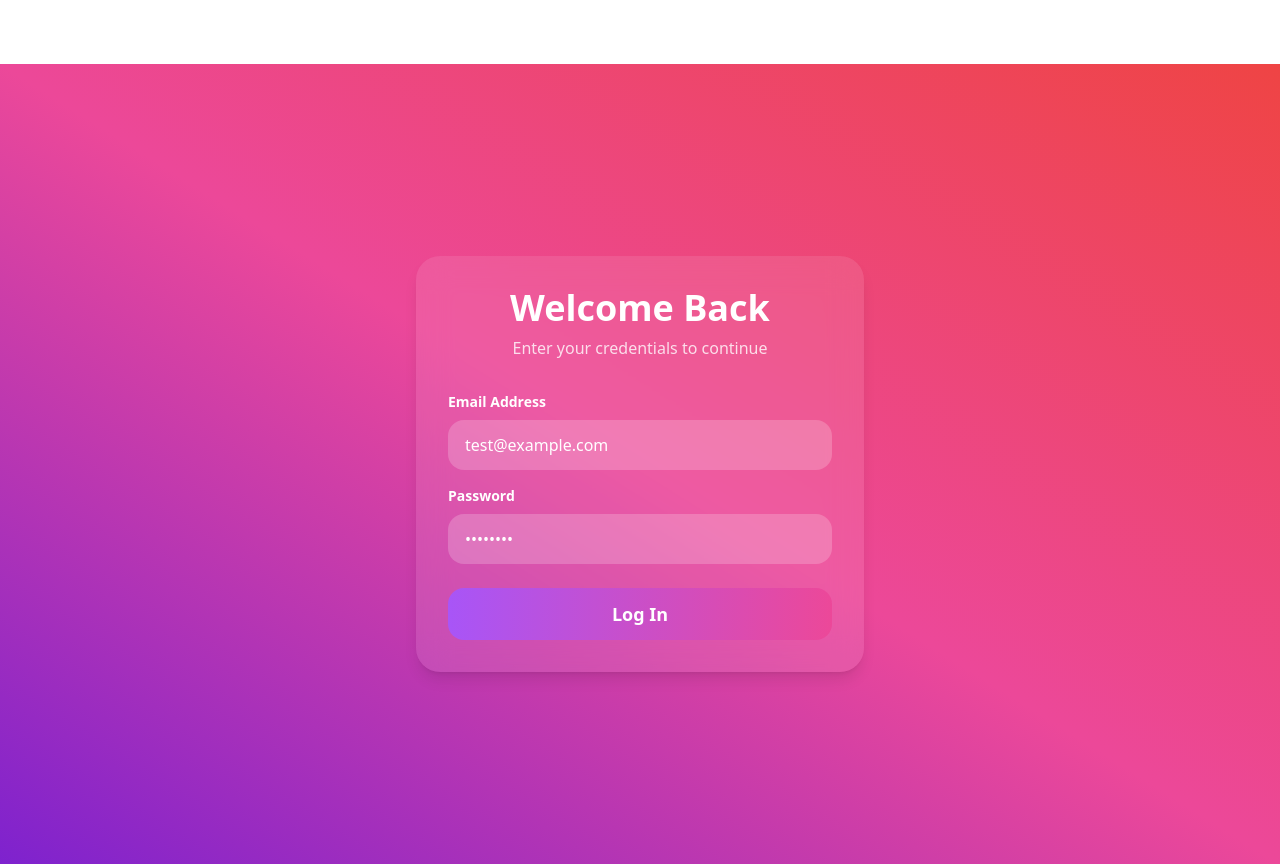
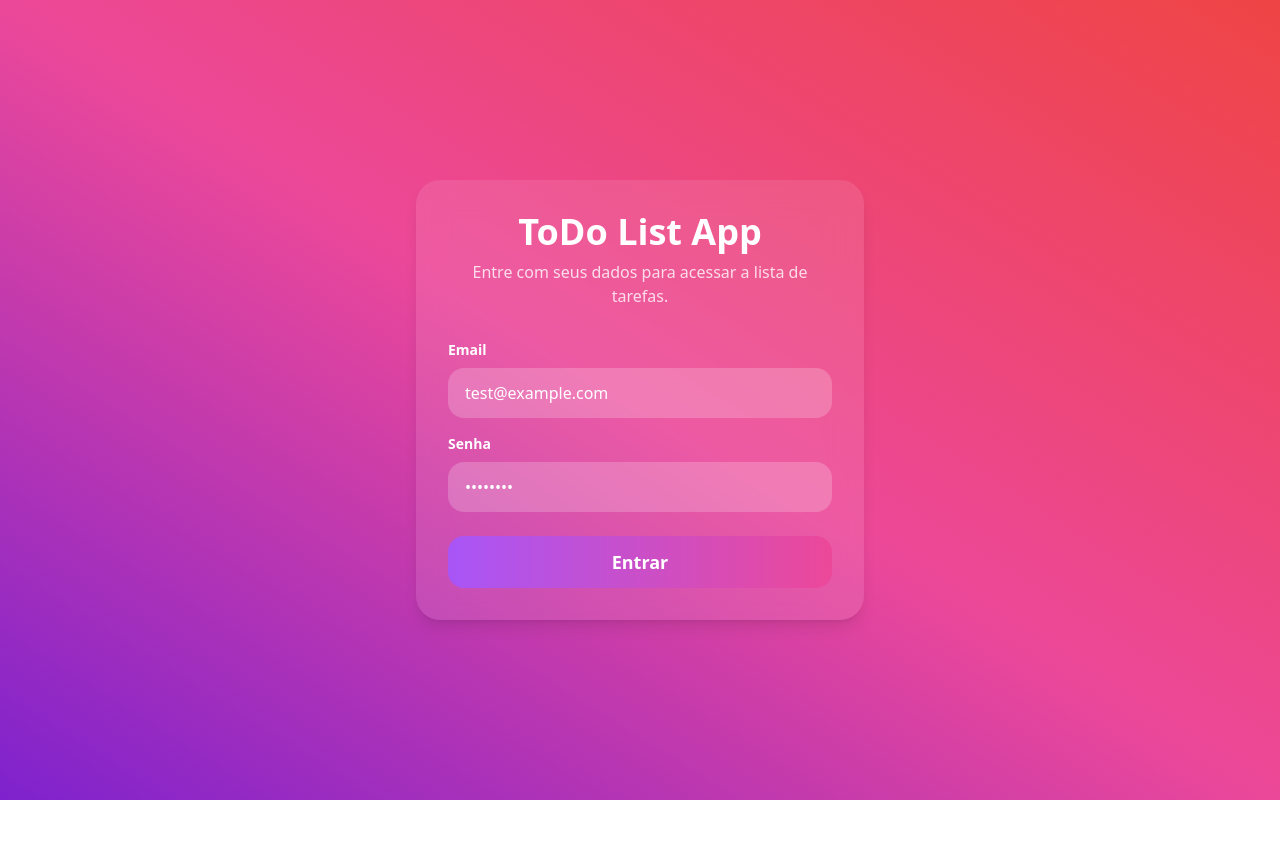
Before and after one commit to adomoraes/stoix, a React (Vite) app in the folder desafio-fullstack/front/: page /login in a window 1280 px wide. After the commit the page ends 800 px from the top, so only its background shows below. Built offline with nearby package versions, Linux system fonts and the light colour scheme; no server answers.

Commit message:
feat: Atualizar página de login com novo design
- Título atualizado para "Aplicativo de Lista de Tarefas"
- Rótulos alterados para português
- Cor do espaço reservado atualizada

```diff
--- a/desafio-fullstack/front/src/App.tsx
+++ b/desafio-fullstack/front/src/App.tsx
@@ -4,9 +4,10 @@ import { Router } from "./Router"
 
 export function App() {
 	return (
-		<BrowserRouter future={{ v7_startTransition: true, v7_relativeSplatPath: true }}>
+		<BrowserRouter
+			future={{ v7_startTransition: true, v7_relativeSplatPath: true }}>
 			<AuthProvider>
-				<main className='pt-16'>
+				<main>
 					<Router />
 				</main>
 			</AuthProvider>
--- a/desafio-fullstack/front/src/pages/LoginPage.tsx
+++ b/desafio-fullstack/front/src/pages/LoginPage.tsx
@@ -1,77 +1,80 @@
-import { useState } from 'react';
-import { useAuth } from '../contexts/AuthContext';
+import { useState } from "react"
+import { useAuth } from "../contexts/AuthContext"
 
 export function LoginPage() {
-  const { login } = useAuth();
-  const [email, setEmail] = useState('test@example.com');
-  const [password, setPassword] = useState('password');
-  const [error, setError] = useState<string | null>(null);
+	const { login } = useAuth()
+	const [email, setEmail] = useState("test@example.com")
+	const [password, setPassword] = useState("password")
+	const [error, setError] = useState<string | null>(null)
 
 	const handleSubmit = async (e: React.FormEvent) => {
-    e.preventDefault();
-    setError(null);
+		e.preventDefault()
+		setError(null)
 		try {
-      await login({ email, password });
+			await login({ email, password })
 		} catch (err: any) {
 			if (err.response && err.response.status === 422) {
-        setError('The provided credentials do not match our records.');
+				setError("The provided credentials do not match our records.")
 			} else {
-        setError('An unexpected error occurred. Please try again.');
+				setError("An unexpected error occurred. Please try again.")
 			}
-      console.error(err);
+			console.error(err)
 		}
-  };
+	}
 
 	return (
-    <div className="min-h-screen w-full bg-gradient-to-tr from-purple-700 via-pink-500 to-red-500 flex items-center justify-center p-4">
-      <div className="w-full max-w-md">
-        <div className="p-8 bg-white/10 backdrop-blur-lg rounded-3xl shadow-lg text-white">
-          <h1 className="text-4xl font-bold text-center mb-2">Welcome Back</h1>
-          <p className="text-center text-white/80 mb-8">Enter your credentials to continue</p>
+		<div className='min-h-screen w-full bg-gradient-to-tr from-purple-700 via-pink-500 to-red-500 flex items-center justify-center p-4'>
+			<div className='w-full max-w-md'>
+				<div className='p-8 bg-white/10 backdrop-blur-lg rounded-3xl shadow-lg text-white'>
+					<h1 className='text-4xl font-bold text-center mb-2'>ToDo List App</h1>
+					<p className='text-center text-white/80 mb-8'>
+						Entre com seus dados para acessar a lista de tarefas.
+					</p>
 
 					<form onSubmit={handleSubmit}>
 						{error && (
-              <div className="bg-red-500/50 text-white p-3 rounded-lg mb-4 text-center">
+							<div className='bg-red-500/50 text-white p-3 rounded-lg mb-4 text-center'>
 								{error}
 							</div>
 						)}
-            <div className="mb-4">
-              <label htmlFor="email" className="block text-sm font-bold mb-2">
-                Email Address
+						<div className='mb-4'>
+							<label htmlFor='email' className='block text-sm font-bold mb-2'>
+								Email
 							</label>
 							<input
-                type="email"
-                id="email"
+								type='email'
+								id='email'
 								value={email}
 								onChange={(e) => setEmail(e.target.value)}
-                className="w-full px-4 py-3 bg-white/20 rounded-2xl focus:outline-none focus:ring-2 focus:ring-purple-400 border-transparent"
-                placeholder="you@example.com"
+								className='w-full px-4 py-3 bg-white/20 rounded-2xl focus:outline-none focus:ring-2 focus:ring-purple-400 border-transparent placeholder-white'
+								placeholder='you@example.com'
 								required
 							/>
 						</div>
-            <div className="mb-6">
-              <label htmlFor="password" className="block text-sm font-bold mb-2">
-                Password
+						<div className='mb-6'>
+							<label
+								htmlFor='password'
+								className='block text-sm font-bold mb-2'>
+								Senha
 							</label>
 							<input
-                type="password"
-                id="password"
+								type='password'
+								id='password'
 								value={password}
 								onChange={(e) => setPassword(e.target.value)}
-                className="w-full px-4 py-3 bg-white/20 rounded-2xl focus:outline-none focus:ring-2 focus:ring-purple-400 border-transparent"
-                placeholder="••••••••"
+								className='w-full px-4 py-3 bg-white/20 rounded-2xl focus:outline-none focus:ring-2 focus:ring-purple-400 border-transparent placeholder-white'
+								placeholder='••••••••'
 								required
 							/>
 						</div>
 						<button
-              type="submit"
-              className="w-full py-3 text-lg font-bold text-white bg-gradient-to-r from-purple-500 to-pink-500 rounded-2xl hover:opacity-90 transition-opacity"
-            >
-              Log In
+							type='submit'
+							className='w-full py-3 text-lg font-bold text-white bg-gradient-to-r from-purple-500 to-pink-500 rounded-2xl hover:opacity-90 transition-opacity'>
+							Entrar
 						</button>
 					</form>
 				</div>
 			</div>
 		</div>
-  );
+	)
 }
```
Lines whose indentation alone changed are shown as unchanged.
